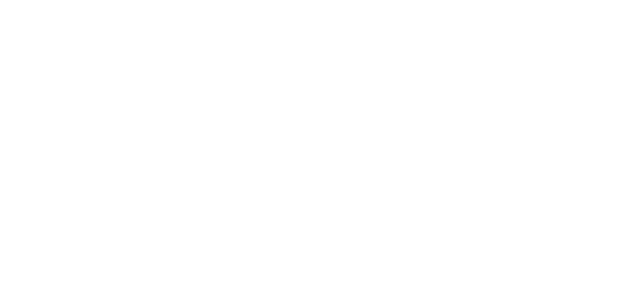
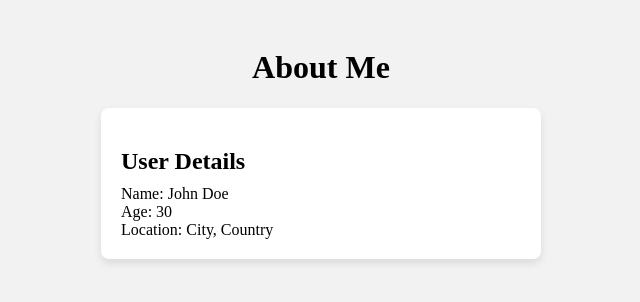
Before and after one commit to DavidChennaiPP/CSS, a plain HTML site: page box shadow/index.html in a window 1280 px wide. Shown: the whole page, without its empty margins (319-959 px from the left). Drawn offline with Linux system fonts and the light colour scheme.

Commit message:
css box shadow task

```diff
--- a/box shadow/index.html
+++ b/box shadow/index.html
@@ -1,3 +1,17 @@
-<div class="container">
-    <div class="card-2"></div>
+<!DOCTYPE html>
+<html>
+<head>
+  <title>About Me</title>
+  <link rel="stylesheet" type="text/css" href="styles.css">
+</head>
+<body>
+  <h1>About Me</h1>
+
+  <div class="user-details">
+    <h2>User Details</h2>
+    <p>Name: John Doe</p>
+    <p>Age: 30</p>
+    <p>Location: City, Country</p>
   </div>
+</body>
+</html>
--- a/box shadow/styles.css
+++ b/box shadow/styles.css
@@ -1,18 +1,25 @@
-HTML CSSResult Skip Results Iframe
-EDIT ON
-.container {
-  height: 100vh;
-  width: 100vw;
-  display: flex;
-  flex-direction: row;
-  align-items: center;
-  justify-content: center;
-}
+body {
+    background-color: #f2f2f2;
+    padding: 20px;
+  }
 
-.card-2 {
-  height: 200px;
-  width: 200px;
-  border-radius: 5px;
-  border: 1px solid #ccc;
- box-shadow: rgba(0, 0, 0, 0.4) -5px 5px, rgba(0, 0, 0, 0.3) -10px 10px, rgba(0, 46, 170, 0.2) -15px 15px, rgba(0, 0, 0, 0.1) -10px 10px, rgba(0, 0, 0, 0.05) -0 0;
-}
+  h1 {
+    text-align: center;
+  }
+
+  .user-details {
+    background-color: #fff;
+    border-radius: 8px;
+    box-shadow: 0 4px 8px rgba(0, 0, 0, 0.1);
+    padding: 20px;
+    max-width: 400px;
+    margin: 0 auto;
+  }
+
+  h2 {
+    margin-bottom: 10px;
+  }
+
+  p {
+    margin: 0;
+  }
```
